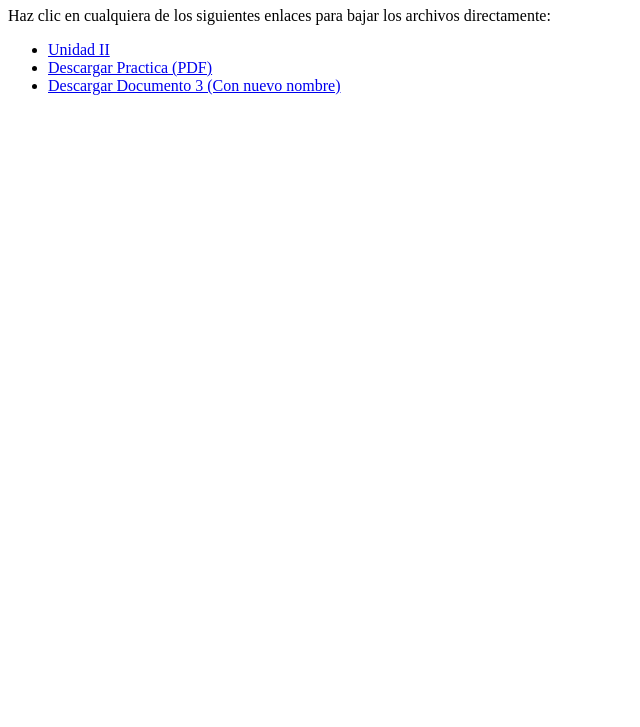
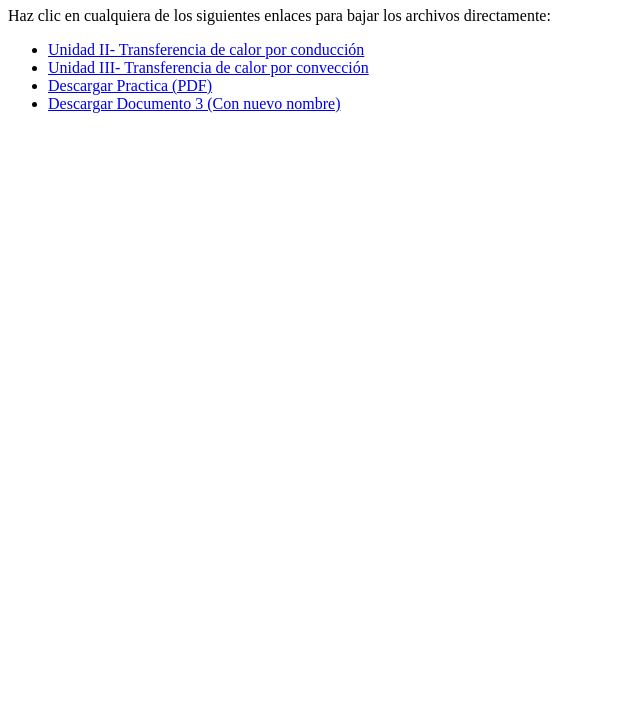
Before and after one commit to rafattgl266/claseCalor, a plain HTML site: page index.html in a window 1280 px wide. Shown: the part 73-800 px from the top of the page, without its empty margins (0-640 px from the left). Drawn offline with Linux system fonts and the light colour scheme.

Commit message:
Update PDF download links and titles in index.html

```diff
--- a/index.html
+++ b/index.html
@@ -11,14 +11,19 @@
 
     <ul>
         <li>
-            <a href="documentos/UnidadII-Transferencia de calor por conduccion.pdf" download>Unidad II</a>
+            <a href="documentos/UnidadII-Transferencia de calor por conduccion.pdf" download>Unidad II- Transferencia de calor por conducción</a>
         </li>
+        <li>
+            <a href="documentos/UnidadIII- Transferencia de calor por conveccion.pdf" download>Unidad III- Transferencia de calor por convección</a>
+        </li>
+
         <li>
             <a href="documentos/Practica01.pdf" download>Descargar Practica (PDF)</a>
         </li>
         <li>
             <a href="documentos/documento3.pdf" download="Nombre_Personalizado.pdf">Descargar Documento 3 (Con nuevo nombre)</a>
         </li>
+
     </ul>
 
 </body>
```
